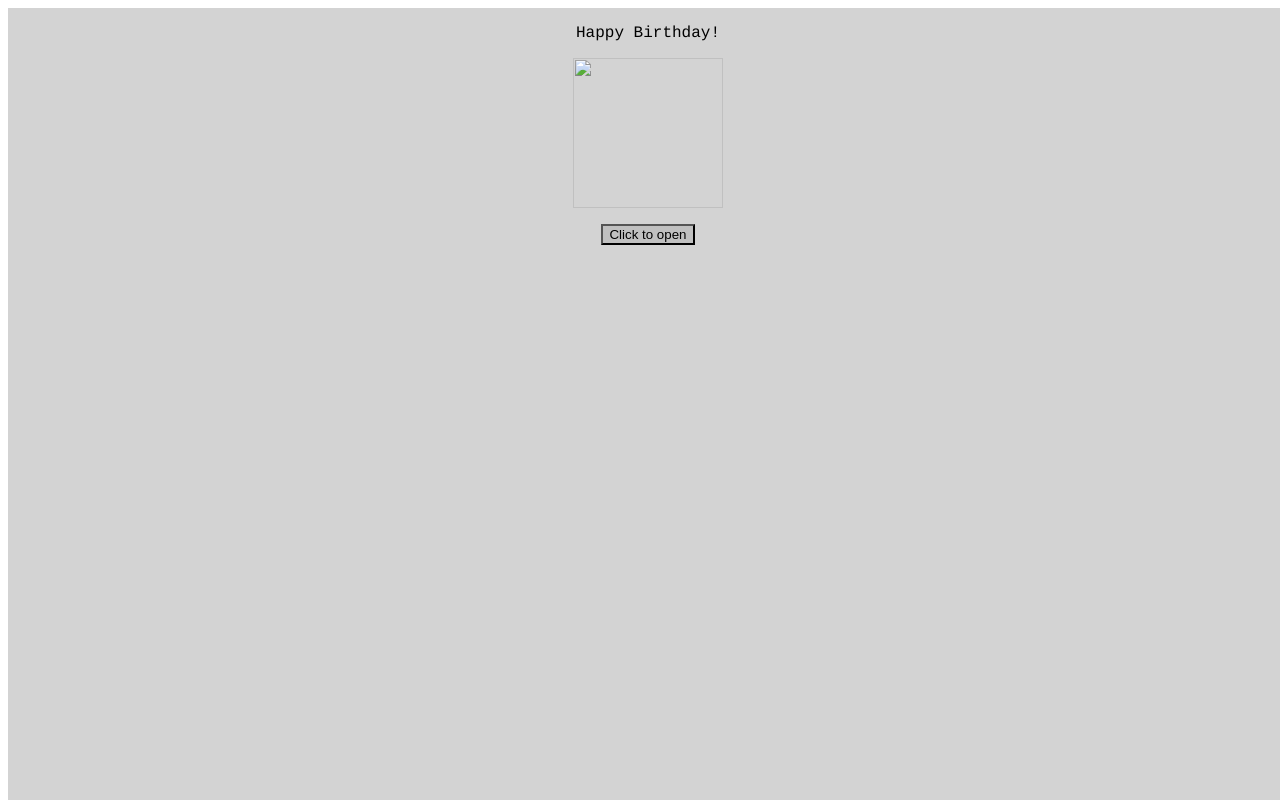
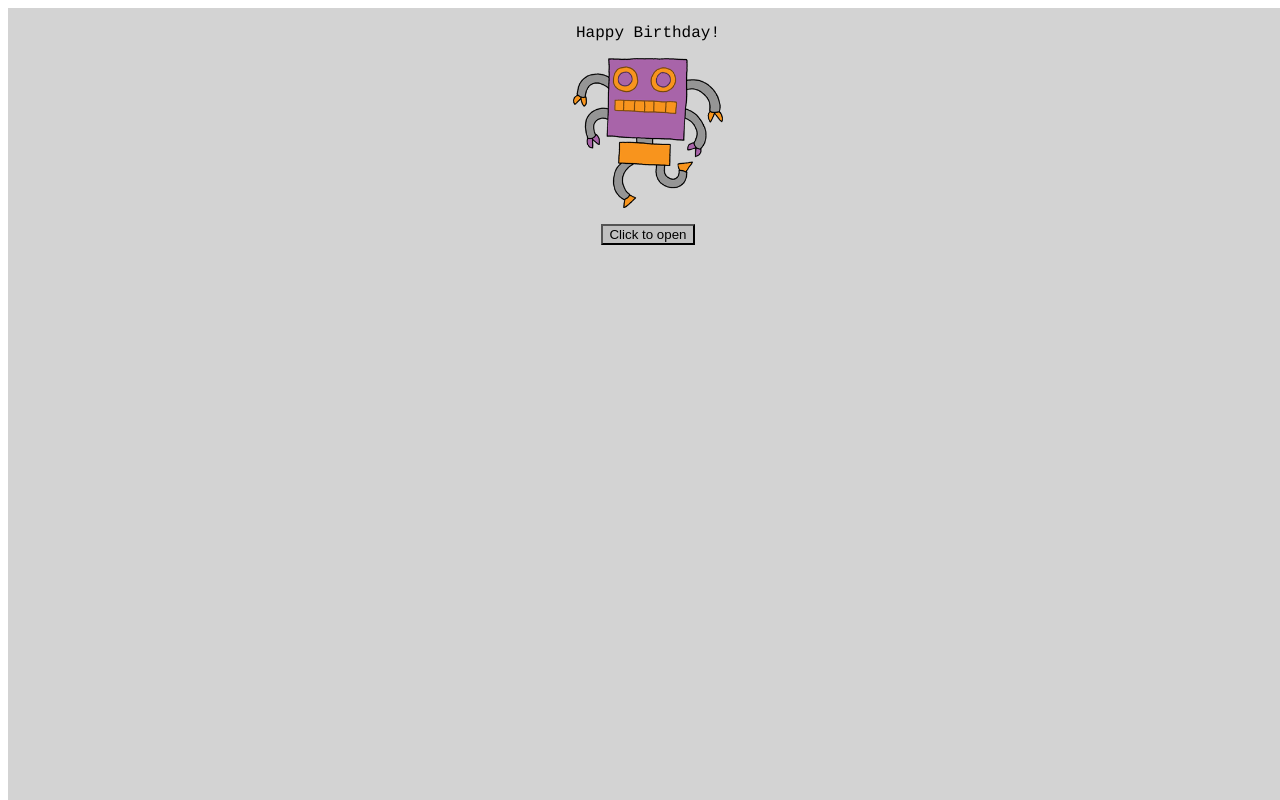
Before and after one commit to cfsanderson/Cohen-BirthdayCard, a website: page public/index.html in a window 1280 px wide. Drawn offline with Linux system fonts and the light colour scheme.

Commit message:
App working.

```diff
--- a/public/index.html
+++ b/public/index.html
@@ -1,7 +1,7 @@
 <html>
   <head>
     <link rel="stylesheet" href="style.css">
-    <script src="script.js"></script>
+    <script src="main.js"></script>
     <script src="prefixfree.js"></script>
   </head>
 
@@ -9,7 +9,7 @@
 
     <div id="outside">
       <p id="outside-title">Happy Birthday!</p>
-      <img id="outside-pic" src="robot.png">
+      <img id="outside-pic" src="./images/robot.png">
       <p>
         <button onclick="open_card()">Click to open</button>
       </p>
@@ -17,7 +17,7 @@
 
     <div id="inside">
       <p id="inside-title">Happy Birthday!</p>
-      <img src="yacht-01.jpg">
+      <img src="./images/yacht-01.jpg">
       <p id="message">Your message here!</p>
       <p>
         <button onclick="close_card()">Click to close</button>
```
Also changed, not shown: package.json (added, +17 -0 lines), public/main.js (renamed from public/script.js), 4 other files.
